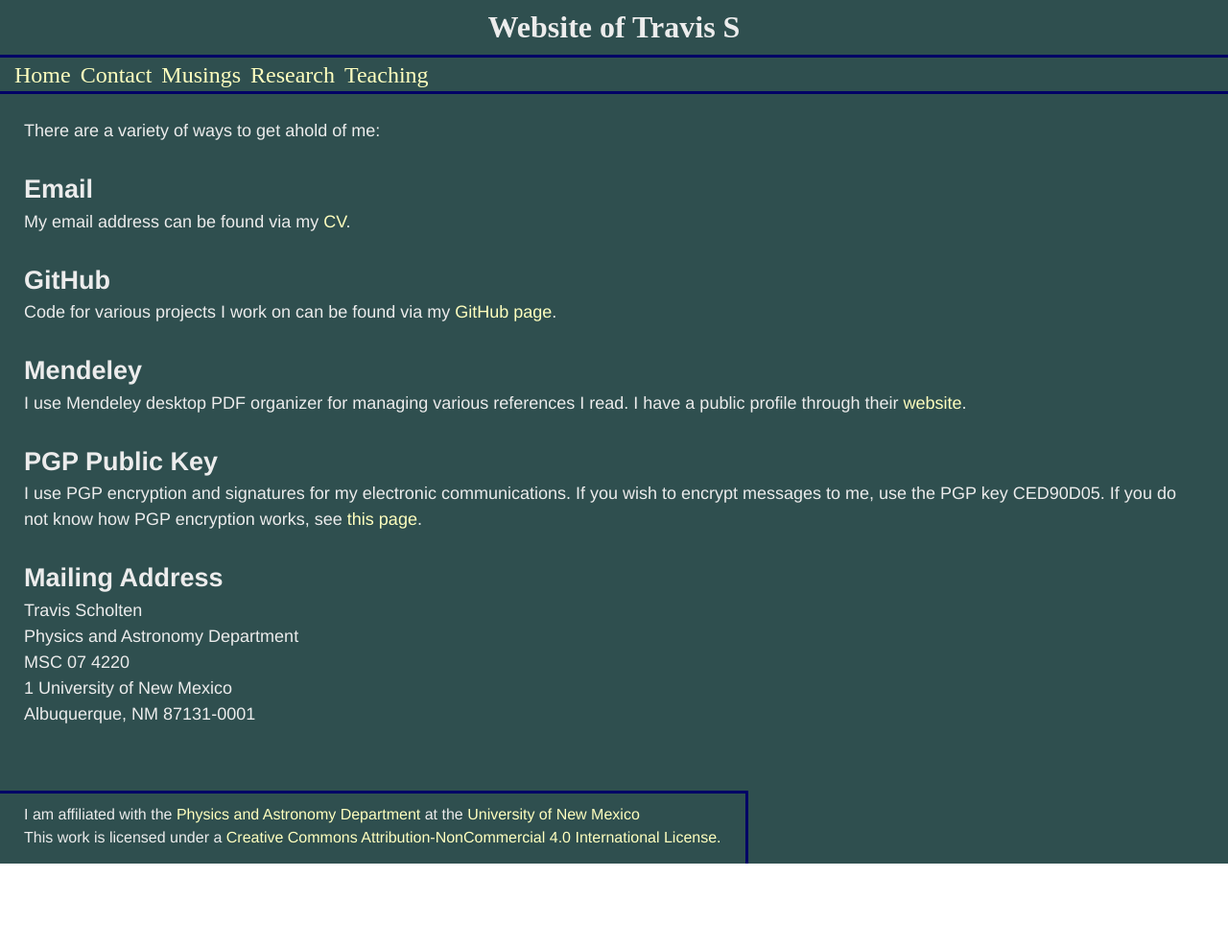
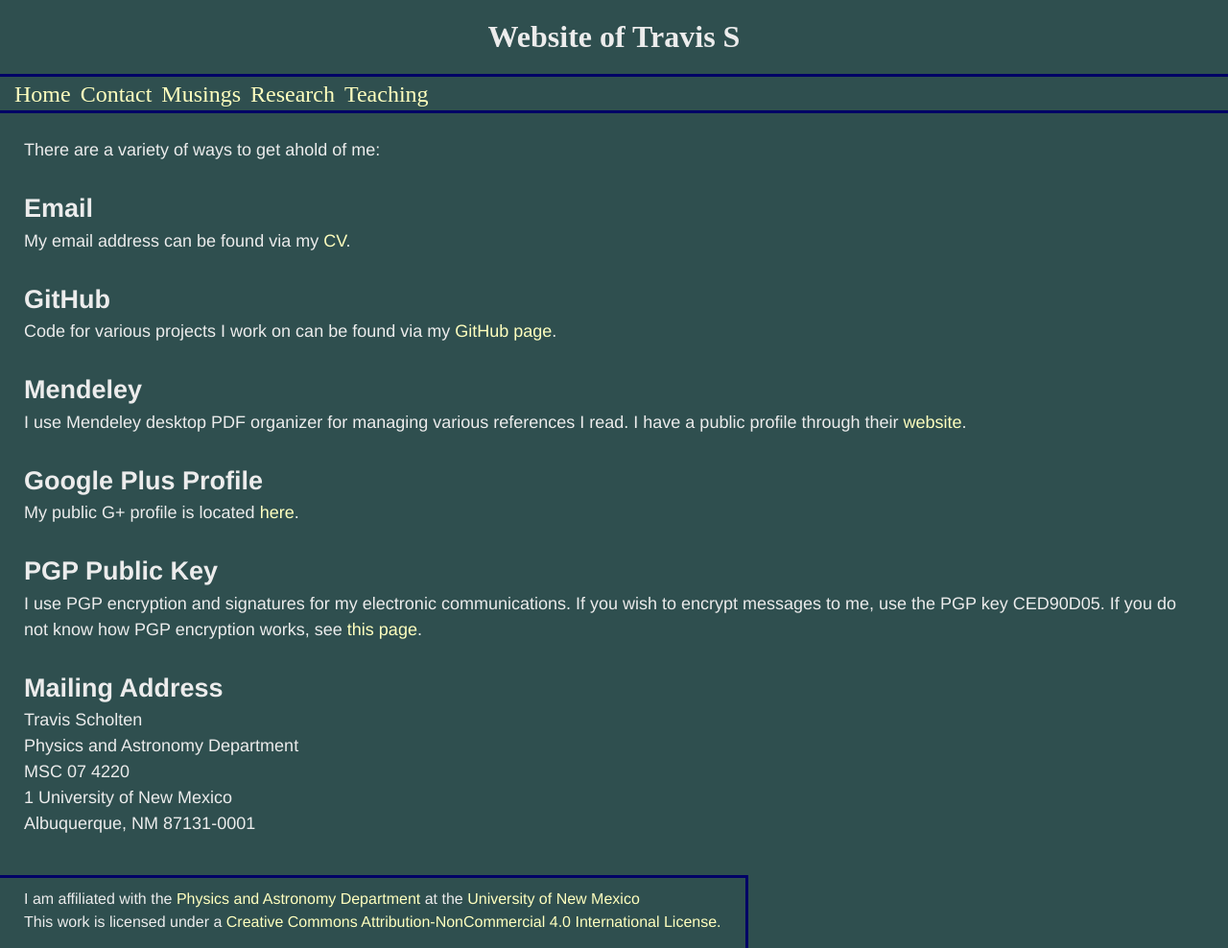
Before and after one commit to jarthurgross/Travis-S.github.io, a Jekyll site: the page built from contact.html, in a window 1280 px wide. Shown: the whole page at 96% size. Built offline with Jekyll 4.4.1, drawn with Linux system fonts in a browser that asks for light colours; Markdown is read by kramdown in place of the engine named in the settings; before the commit the page ends 900 px from its top, so only the background shows below that.

Commit message:
Redid contact page to include G+ page; updated CSS file to alleviate problems with teaching page.

```diff
--- a/_layouts/default.html
+++ b/_layouts/default.html
@@ -18,7 +18,7 @@
 </div>
 
 <!-- Navigation Bar goes here. This is visible on all pages. -->
-<div id="nq">
+<div id="navbar">
 	<nav role="navigation">
 		<ul>
 			<li> <a href="index.html">Home</a></li>
@@ -26,7 +26,8 @@
 			<li> <a href="musings.html">Musings</a></li>
 			<li> <a href="research.html">Research</a></li>
 			<li> <a href="teaching.html">Teaching</a></li>
-</ul></nav></div>
+	</ul></nav>
+</div>
 
 <!-- Webpage content goes here -->
 <div id="content">
--- a/contact.html
+++ b/contact.html
@@ -10,6 +10,8 @@ My email address can be found via my <a href="CV.pdf" target="_blank">CV</a>.</b
 Code for various projects I work on can be found via my <a href="https://github.com/Travis-S" target="_blank">GitHub page</a>.</br></br>
 <h1>Mendeley</h1>
 I use Mendeley desktop PDF organizer for managing various references I read. I have a public profile through their <a href="http://www.mendeley.com/profiles/travis-s1/" target="_blank">website</a>.</br></br>
+<h1>Google Plus Profile</h1>
+My public G+ profile is located  <a href="http://www.google.com/+TScholten" target="_blank">here</a>.<br /><br />
 <h1>PGP Public Key</h1>
 I use PGP encryption and signatures for my electronic communications. If you wish to encrypt messages to me, use the PGP key CED90D05. If you do not know how PGP encryption works, see <a href="http://www.pgpi.org/doc/pgpintro/" target="_blank">this page</a>.</br></br>
 <h1>Mailing Address</h1>
--- a/master.css
+++ b/master.css
@@ -5,8 +5,8 @@
 html, body {
 	margin:0;
 	padding:0;
-	height:100%
-	width:100%
+	height:100%;
+	width:100%;
 }
 
 p.centered {
@@ -14,22 +14,22 @@ p.centered {
 }
 
 .wrapper {
-	min-height:100%;
 	height:auto;
+	min-width:100%;
 	position:absolute;
 	background: #2F4F4F;
 	margin: 0 auto -4em;
 }
 
 #header {
-	padding: 10px;
+	padding: 20px;
 	text-align: center;
 	height: auto;
 	color: #ececec;
 	background: #2F4F4F;
 }
 
-#nq {
+#navbar {
 	background:#2F4F4F;
 	height:35px;
 	border-top-style: solid;
@@ -74,8 +74,6 @@ a:hover {
 
 #content {
 	padding: 25px;
-	height:auto;
-	width:auto;
 	color: #ececec;
 	font: 18px/1.5 veranda, helvetica-neue, helvetica, arial, san-serif;
 	background:#2F4F4F;
@@ -89,7 +87,6 @@ a:hover {
 .footer {
 	position: absolute;
 	bottom: 0;
-	width:auto;
 	padding-top: 10px;
 	padding-bottom: 15px;
 	padding-left: 25px;
--- a/teaching.html
+++ b/teaching.html
@@ -6,7 +6,7 @@ title: Courses
 <h2> Teaching </h2>
 
 Below is a list of courses I have taught. Should you require more
-information about the labs, visit the <a href="http://physics.unm.edu/Regener/Lab/" target="_blank">PandA labs website</a>. A whole bunch of filler text!<br />
+information about the labs, visit the <a href="http://physics.unm.edu/Regener/Lab/" target="_blank">PandA labs website</a>.<br />
 
 <!-- FALL 2013 -->
 <big><em>Fall 2013</em></big><br />
```
Also changed, not shown: other parts of _layouts/default.html (+1 -1 lines).
